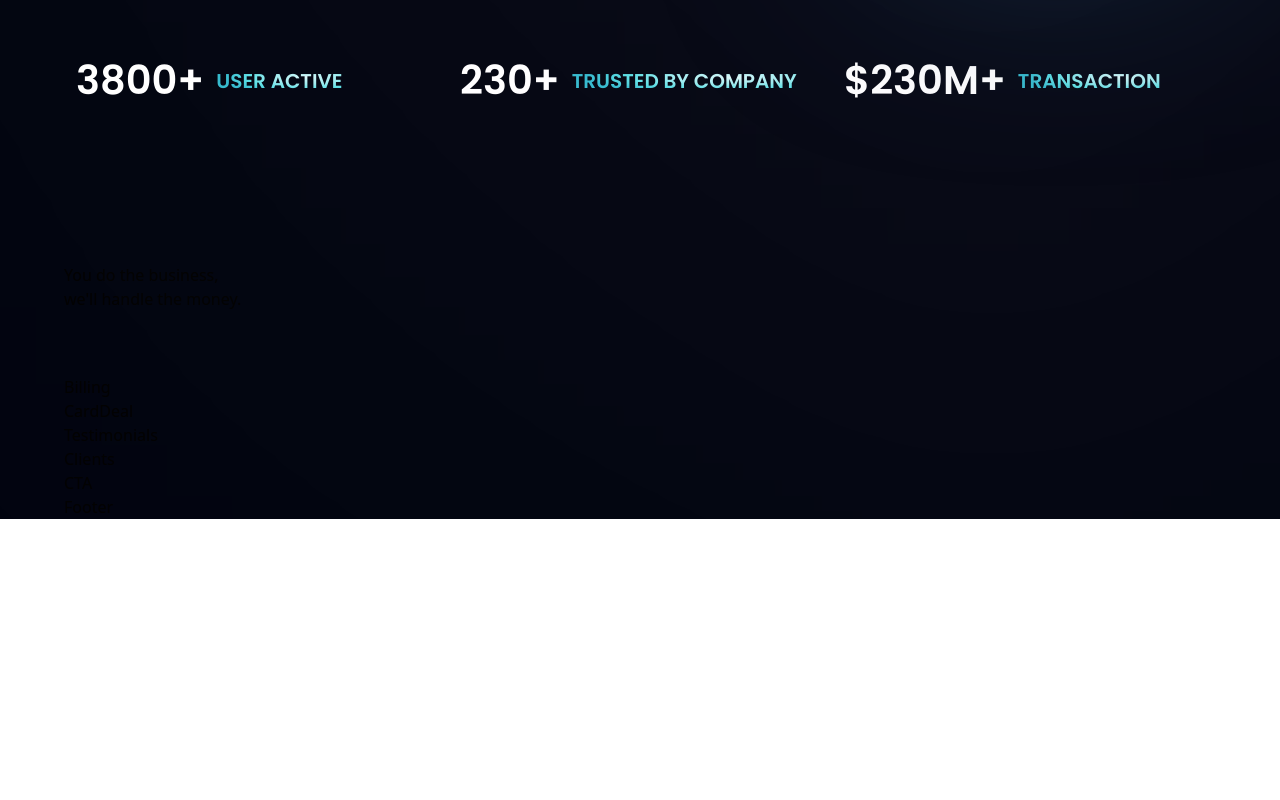
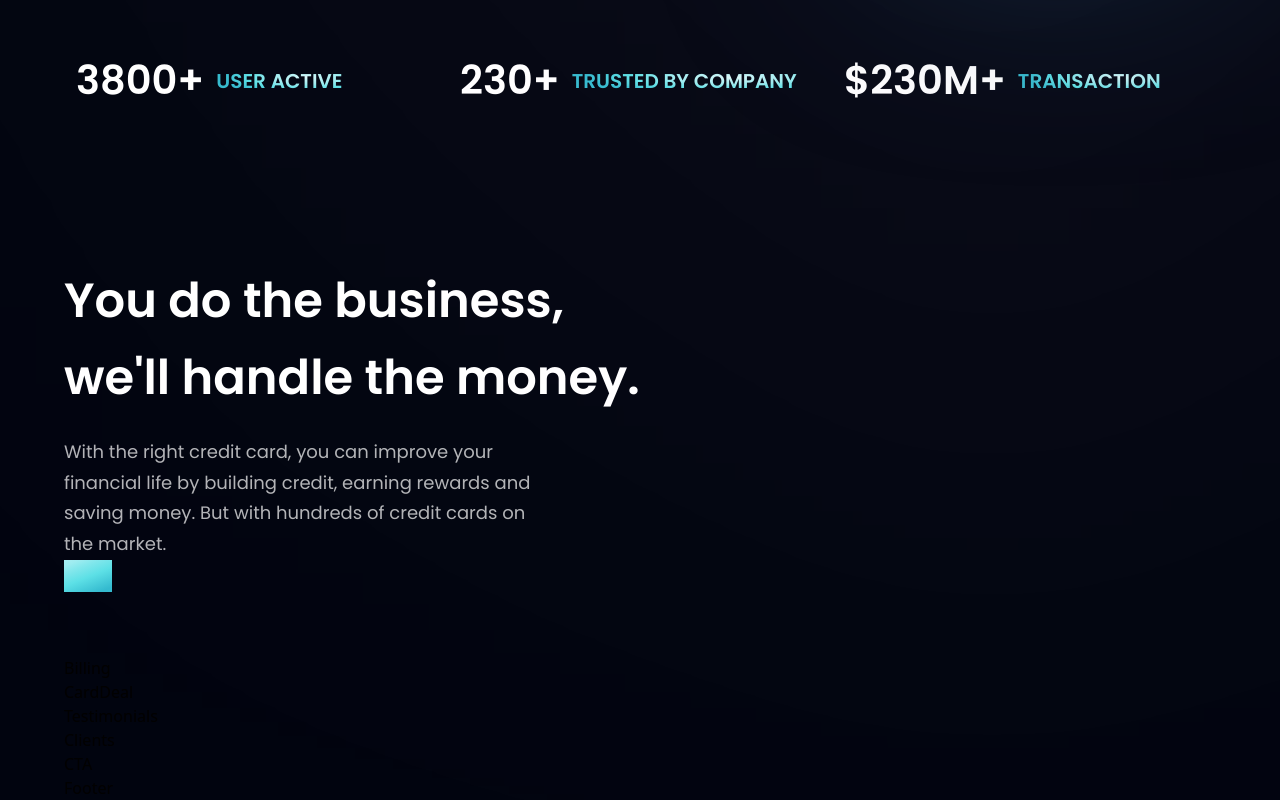
Before and after one commit to MG10327/BankApp, a React (Vite) app: page / in a window 1280 px wide. Shown: the part 746-1546 px from the top of the page. Before the commit the page ends 1265 px from the top, so only its background shows below. Built offline with nearby package versions, Linux system fonts and the light colour scheme.

Commit message:
setup button basics

```diff
--- a/src/components/Business.jsx
+++ b/src/components/Business.jsx
@@ -7,7 +7,12 @@
   return (
     <section id='features' className={layout.section}>
       <div className={layout.sectionInfo}>
-        <h2>You do the business, <br /> we'll handle the money.</h2>
+        <h2 className={`${styles.heading2}`}>You do the business, <br className='sm:block hidden'/> we'll handle the money.</h2>
+        <p className={`${styles.paragraph} max-w-[470px] mt-5`}>With the right credit card, you can improve your financial life by
+        building credit, earning rewards and saving money. But with hundreds
+        of credit cards on the market.</p>
+
+        <Button />
       </div>
 
 
--- a/src/components/Button.jsx
+++ b/src/components/Button.jsx
@@ -1,8 +1,10 @@
 import React from 'react'
 
-const Button = () => {
+const Button = ({styles}) => {
   return (
-    <div>Button</div>
+    <div type="button" className={`py-4 px-6 bg-blue-gradient font-poppins font-medium text-[18px] text-primary outline-none ${styles}`}>
+
+    </div>
   )
 }
 
```
